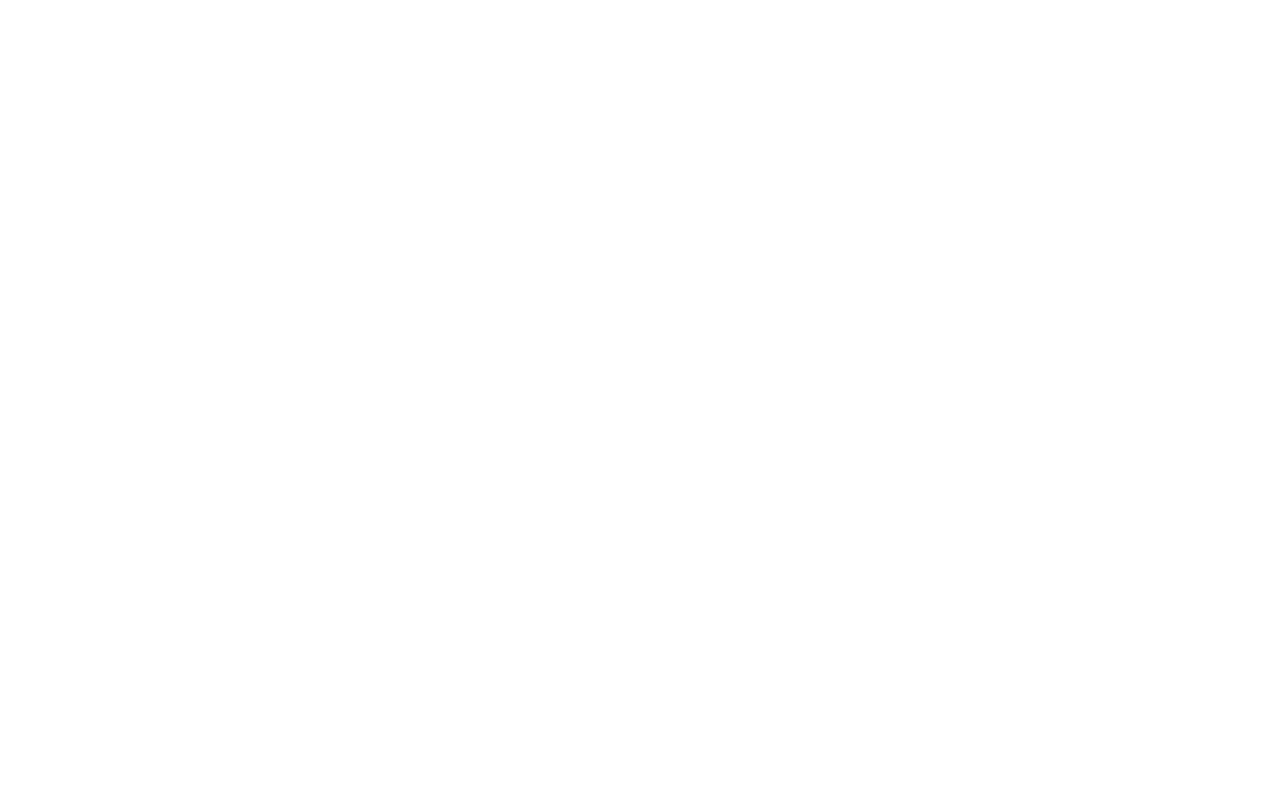
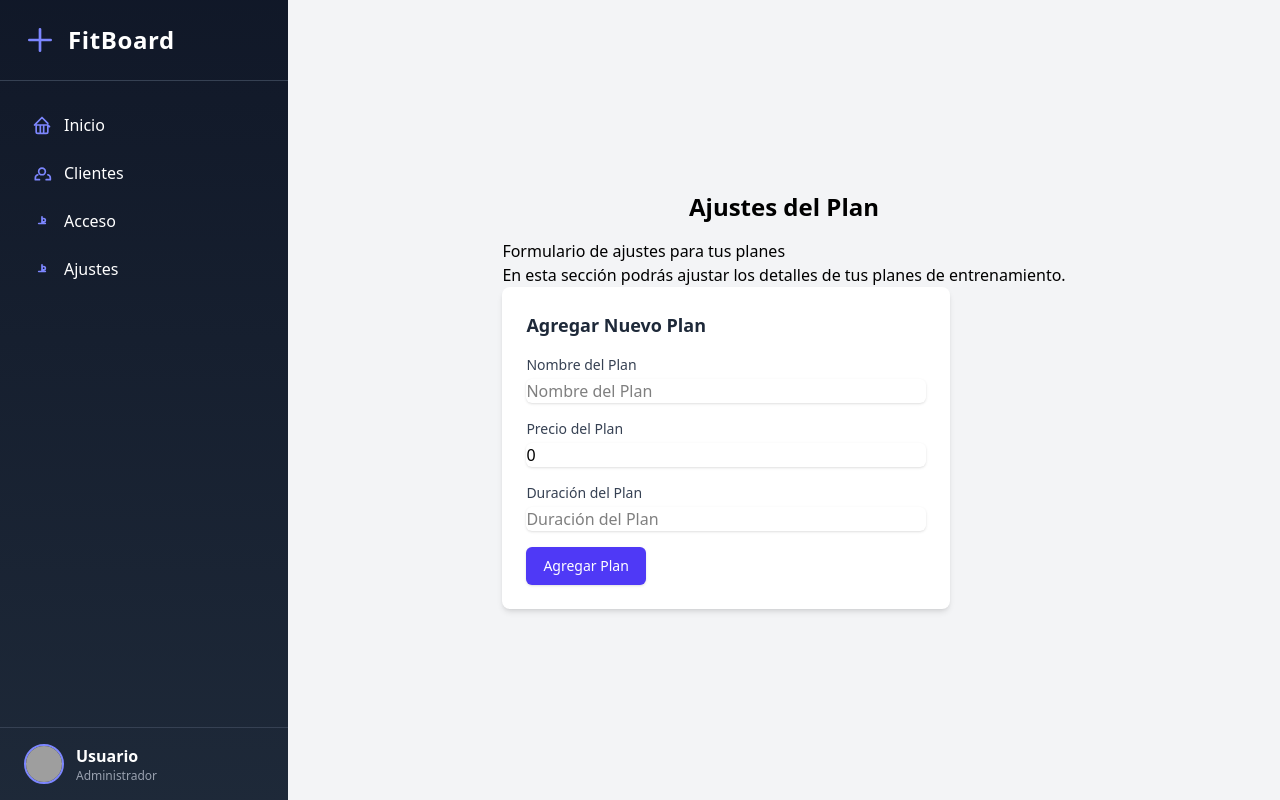
Before and after one commit to agustinsosa79/FitBoard, a React (Vite) app: page /ajustes in a window 1280 px wide. Before the commit this address had no page. Built offline with nearby package versions, Linux system fonts and the light colour scheme; grey boxes are pictures that could not be loaded.

Commit message:
Creando un form para que el usuario ajuste sus planes

```diff
--- /dev/null
+++ b/Context/PlanesContext.tsx
@@ -0,0 +1,4 @@
+import { createContext } from "react";
+import type { PlanContextType } from "../data/planes"; // Verificá que este path sea correcto
+
+export const PlanesContext = createContext<PlanContextType | undefined>(undefined);
--- a/Types/ClienteFormProps.d.ts
+++ b/Types/ClienteFormProps.d.ts
@@ -10,4 +10,5 @@
     agregar?: boolean;
     setAgregar: (agregar: boolean) => void;
     resetForm?: () => void;
+    onCancel?: () => void;
 }
--- a/Types/cliente.d.ts
+++ b/Types/cliente.d.ts
@@ -22,6 +22,7 @@
 }
 
 export type Plan = {
+    id: string
     nombre: string
     precio: number
     duracion: string
--- a/components/BarraLateral.tsx
+++ b/components/BarraLateral.tsx
@@ -1,3 +1,5 @@
+import { Link } from "react-router-dom";
+
     export default function BarraLateral() {
         return (
             <aside className="w-72 bg-gradient-to-b from-gray-900 to-gray-800 text-white min-h-screen flex flex-col shadow-lg">
@@ -10,28 +12,36 @@
                 <nav className="flex-1 px-4 py-6">
                     <ul className="space-y-2">
                         <li>
-                        <a href="/" className="flex items-center gap-3 px-4 py-2 rounded-lg hover:bg-indigo-600 transition-colors">
+                            <Link to="/" className="flex items-center gap-3 px-4 py-2 rounded-lg hover:bg-indigo-600 transition-colors">
                                 <svg className="w-5 h-5 text-indigo-400" fill="none" stroke="currentColor" strokeWidth="2" viewBox="0 0 24 24">
                                     <path strokeLinecap="round" strokeLinejoin="round" d="M3 12l2-2m0 0l7-7 7 7m-9 2v8m4-8v8m5-8l2 2m-2-2v8a2 2 0 01-2 2H7a2 2 0 01-2-2v-8z" />
                                 </svg>
                                 Inicio
-                        </a>
+                            </Link>
                         </li>
                         <li>
-                        <a href="/clientes" className="flex items-center gap-3 px-4 py-2 rounded-lg hover:bg-indigo-600 transition-colors">
+                            <Link to="/clientes" className="flex items-center gap-3 px-4 py-2 rounded-lg hover:bg-indigo-600 transition-colors">
                                 <svg className="w-5 h-5 text-indigo-400" fill="none" stroke="currentColor" strokeWidth="2" viewBox="0 0 24 24">
                                     <path strokeLinecap="round" strokeLinejoin="round" d="M17 20h5v-2a4 4 0 00-3-3.87M9 20H4v-2a4 4 0 013-3.87m9-4a4 4 0 11-8 0 4 4 0 018 0z" />
                                 </svg>
                                 Clientes
-                        </a>
+                            </Link>
                         </li>
                         <li>
-                        <a href="/acceso" className="flex items-center gap-3 px-4 py-2 rounded-lg hover:bg-indigo-600 transition-colors">
+                            <Link to="/acceso" className="flex items-center gap-3 px-4 py-2 rounded-lg hover:bg-indigo-600 transition-colors">
                                 <svg className="w-5 h-5 text-indigo-400" fill="none" stroke="currentColor" strokeWidth="2" viewBox="0 0 24 24">
                                     <path strokeLinecap="round" strokeLinejoin="round" d="M12 11c0-1.104.896-2 2-2s2 .896 2 2-.896 2-2 2-2-.896-2-2zm0 0V7m0 4v4m0 0h4m-4 0H8" />
                                 </svg>
                                 Acceso
-                        </a>
+                            </Link>
+                        </li>
+                        <li>
+                            <Link to="/ajustes" className="flex items-center gap-3 px-4 py-2 rounded-lg hover:bg-indigo-600 transition-colors">
+                                <svg className="w-5 h-5 text-indigo-400" fill="none" stroke="currentColor" strokeWidth="2" viewBox="0 0 24 24">
+                                    <path strokeLinecap="round" strokeLinejoin="round" d="M12 11c0-1.104.896-2 2-2s2 .896 2 2-.896 2-2 2-2-.896-2-2zm0 0V7m0 4v4m0 0h4m-4 0H8" />
+                                </svg>
+                                Ajustes
+                            </Link>
                         </li>
                     </ul>
                 </nav>
--- a/components/Inicio/DashboardCards.tsx
+++ b/components/Inicio/DashboardCards.tsx
@@ -15,7 +15,7 @@
     Bienvenido a <span className="text-indigo-500">FitBoard</span>
   </h2>
   <p className="text-indigo-200 mb-8 text-lg">
-    Gestiona tus clientes, entrenamientos y mucho más desde un solo lugar.
+    Gestiona tus clientes desde un solo lugar.
   </p>
 
   <div className="grid grid-cols-1  lg:grid-cols-4 gap-6 mb-8">
--- a/data/planes.ts
+++ b/data/planes.ts
@@ -1,7 +1,9 @@
-import {type Plan } from "../Types/cliente";
+import { type Plan } from "../Types/cliente";
 
-export const PLANES: Plan[] = [
-    { nombre: "Mensual", precio: 22000, duracion: "1 mes" },
-    { nombre: "Trimestral", precio: 50000, duracion: "3 meses" },
-    { nombre: "Anual", precio: 100000, duracion: "1 año" },
-];
+export type PlanContextType = {
+    planes: Plan[];
+    agregarPlan: (plan: Plan) => void;
+    actualizarPlan: (id: string, plan: Plan) => void;
+};
+
+export const PLANES: Plan[] = [];
--- a/pages/Clientes.tsx
+++ b/pages/Clientes.tsx
@@ -23,7 +23,7 @@
         fechaDeInicio: '',
         activo: false,
         ultimaFechaPago: '',
-        plan: PLANES[0].nombre
+        plan: PLANES.length > 0 ? PLANES[0].nombre : ''
     });
     const [selectClient, setSelectClient] = useState<Clientes | null>(null);
     const [mostrarModalPago, setMostrarModalPago] = useState(false);
@@ -65,7 +65,7 @@
     }, [selectClient]);
 
     const resetForm = () => {
-        setForm({ nombre: '', email: '', edad: 0, telefono: '', fechaDeInicio: '', activo: false, ultimaFechaPago: '', plan: PLANES[0].nombre });
+        setForm({ nombre: '', email: '', edad: 0, telefono: '', fechaDeInicio: '', activo: false, ultimaFechaPago: '', plan: PLANES.length > 0 ? PLANES[0].nombre : '' });
         setErrorPrincipal(null);
     };
 
@@ -101,7 +101,7 @@
         };
         setErrorPrincipal(null);
         setClientes(clientes => [...clientes, nuevoCliente]);
-        setForm({ nombre: '', email: '', edad: 0, telefono: '', fechaDeInicio: '', activo: false, ultimaFechaPago: '', plan: PLANES[0].nombre });
+        setForm({ nombre: '', email: '', edad: 0, telefono: '', fechaDeInicio: '', activo: false, ultimaFechaPago: '', plan: PLANES.length > 0 ? PLANES[0].nombre : '' });
         setAgregar(false);
     };
 
--- /dev/null
+++ b/pages/PlanAjustes.tsx
@@ -0,0 +1,87 @@
+import { useContext, useState } from 'react';
+import { PlanesContext } from '../context/PlanesContext';
+
+
+
+export default function PlanAjustes() {
+    const planesContext = useContext(PlanesContext);
+
+    const [nuevoPlan, setNuevoPlan] = useState<{ id: string; nombre: string; precio: number; duracion: string }>({
+        id: crypto.randomUUID(),
+        nombre: '',
+        precio: 0,
+        duracion: ''
+    });
+
+    if (!planesContext) return <div>Cargando planes...</div>;
+    const { agregarPlan } = planesContext;
+
+    const handleChange = (e: React.ChangeEvent<HTMLInputElement>) => {
+        const { name, value } = e.target;
+        setNuevoPlan((prev) => ({
+            ...prev,
+            [name]: name === 'precio' ? parseFloat(value) : value
+        }));
+    };
+    const handleSubmit = (e: React.FormEvent<HTMLFormElement>) => {
+        e.preventDefault();
+        agregarPlan(nuevoPlan);
+        setNuevoPlan({ id: crypto.randomUUID(), nombre: '', precio: 0, duracion: '' });
+        console.log('Nuevo plan agregado:', nuevoPlan);
+
+    };
+
+    return (
+        <div className="flex flex-col items-center justify-center min-h-screen bg-gray-100">
+            <h1 className="text-2xl font-bold mb-4">Ajustes del Plan</h1>
+            <div>
+                <h1>Formulario de ajustes para tus planes</h1>
+                <p>En esta sección podrás ajustar los detalles de tus planes de entrenamiento.</p>
+                <form onSubmit={handleSubmit} className="w-full max-w-md bg-white rounded-lg shadow-md p-6">
+                <h2 className="text-lg font-semibold text-gray-800">Agregar Nuevo Plan</h2>
+                <div className="mt-4">
+                    <label className="block text-sm font-medium text-gray-700">Nombre del Plan</label>
+                    <input
+                        type="text"
+                        name="nombre"
+                        value={nuevoPlan.nombre}
+                        onChange={handleChange}
+                        className="mt-1 block w-full border-gray-300 rounded-md shadow-sm focus:border-indigo-500 focus:ring-indigo-500"
+                        placeholder="Nombre del Plan"
+                    />
+                </div>
+                <div className="mt-4">
+                    <label className="block text-sm font-medium text-gray-700">Precio del Plan</label>
+                    <input
+                        type="number"
+                        name="precio"
+                        value={nuevoPlan.precio}
+                        onChange={handleChange}
+                        className="mt-1 block w-full border-gray-300 rounded-md shadow-sm focus:border-indigo-500 focus:ring-indigo-500"
+                        placeholder="Precio del Plan"
+                    />
+                </div>
+                <div className="mt-4">
+                    <label className="block text-sm font-medium text-gray-700">Duración del Plan</label>
+                    <input
+                        type="text"
+                        name="duracion"
+                        value={nuevoPlan.duracion}
+                        onChange={handleChange}
+                        className="mt-1 block w-full border-gray-300 rounded-md shadow-sm focus:border-indigo-500 focus:ring-indigo-500"
+                        placeholder="Duración del Plan"
+                    />
+                </div>
+                <div className="mt-4">
+                    <button
+                        type="submit"
+                        className="inline-flex items-center justify-center px-4 py-2 border border-transparent rounded-md shadow-sm text-sm font-medium text-white bg-indigo-600 hover:bg-indigo-700 focus:outline-none focus:ring-2 focus:ring-offset-2 focus:ring-indigo-500"
+                    >
+                        Agregar Plan
+                    </button>
+                </div>
+                </form>
+            </div>
+        </div>
+    );
+}
--- a/src/App.tsx
+++ b/src/App.tsx
@@ -4,6 +4,7 @@
 import Inicio from '../pages/Inicio'
 import Clientes from '../pages/Clientes'
 import Acceso from '../pages/Acceso'
+import PlanAjustes from '../pages/PlanAjustes'
 
 function App() {
   return (
@@ -12,6 +13,7 @@
         <Route path="/" element={<LayoutPanel />}>
           <Route index element={<Inicio />} />
           <Route path="clientes" element={<Clientes />} />
+          <Route path="ajustes" element={<PlanAjustes />} />
         </Route>
       </Routes>
   )
--- a/src/main.tsx
+++ b/src/main.tsx
@@ -3,11 +3,14 @@
 import { BrowserRouter } from 'react-router-dom'
 import App from './App.tsx'
 import './index.css'
+import { PlanesProvider } from '../context/PlanesProvider.tsx'
 
 ReactDOM.createRoot(document.getElementById('root')!).render(
   <React.StrictMode>
     <BrowserRouter>
+    <PlanesProvider>
       <App />
+    </PlanesProvider>
     </BrowserRouter>
   </React.StrictMode>,
 )
```
Also changed, not shown: Context/PlanesProvider.tsx (added, +29 -0 lines), components/Clientes/ClientForm.tsx (+29 -10 lines). Lines whose indentation alone changed are shown as unchanged.
